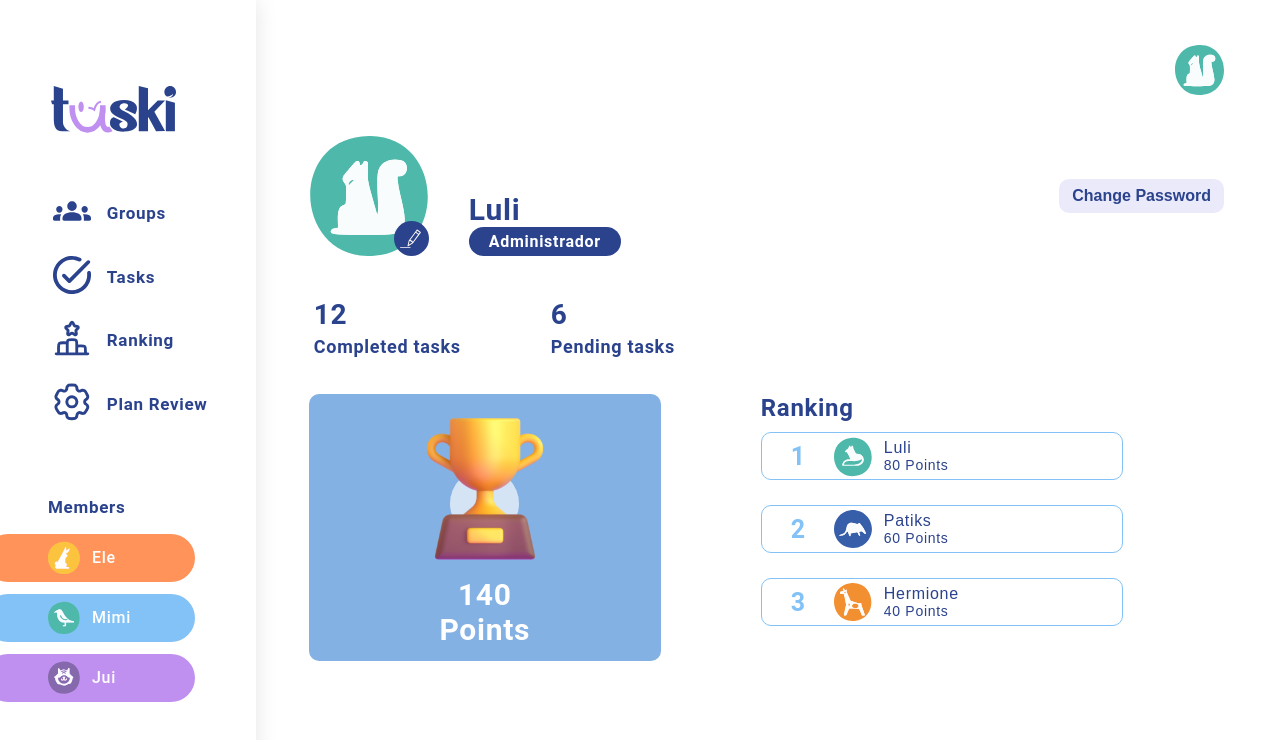
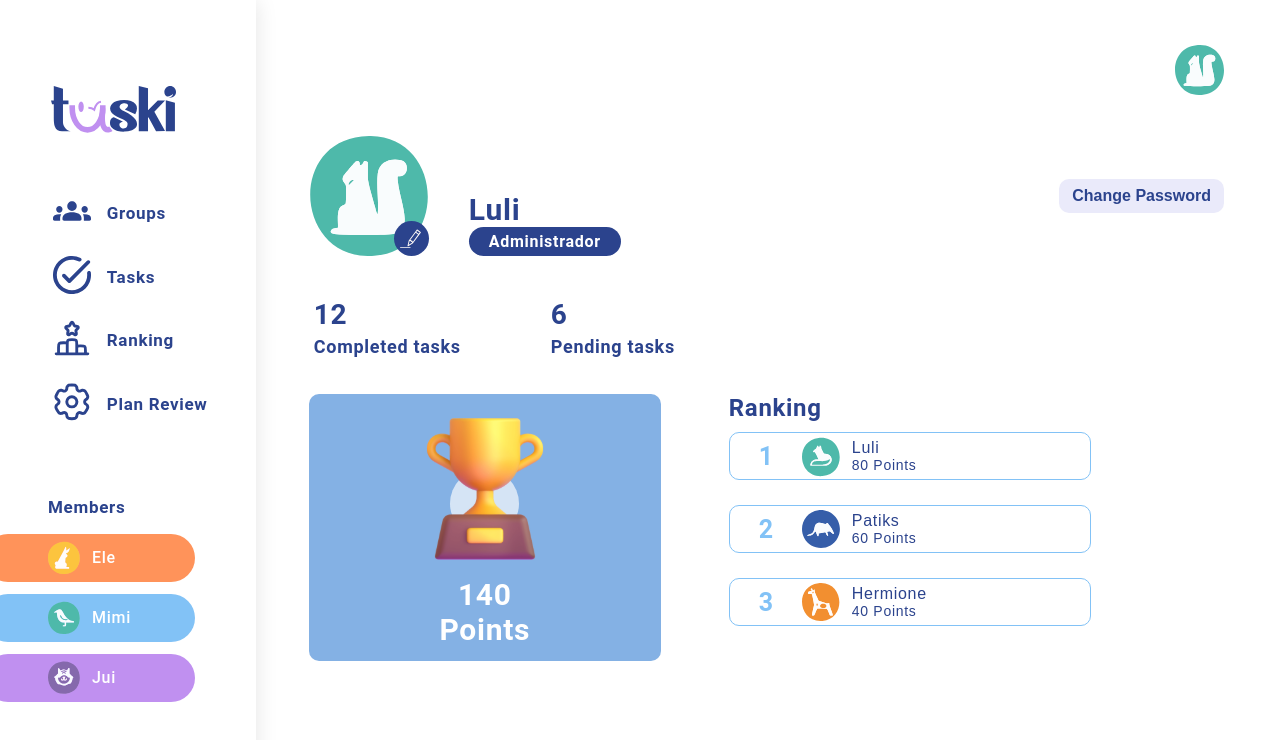
Before and after one commit to NikSala10/TaskiProject, a React (Vite) app: page /profile in a window 1280 px wide. Shown: the top 740 px of the page. Built offline with nearby package versions, Linux system fonts and the light colour scheme.

Commit message:
style(pages/profile): add CSS styles for Profile page

```diff
--- a/src/pages/Profile/Profile.css
+++ b/src/pages/Profile/Profile.css
@@ -130,6 +130,9 @@
     padding: 0rem 3rem;
     cursor: pointer;
 }
+.groups-ranking {
+    margin-left: -2rem;
+}
 
 .ranking-list{
     display: flex;
```
Also changed, not shown: src/pages/Profile/Profile.tsx (indentation only).
